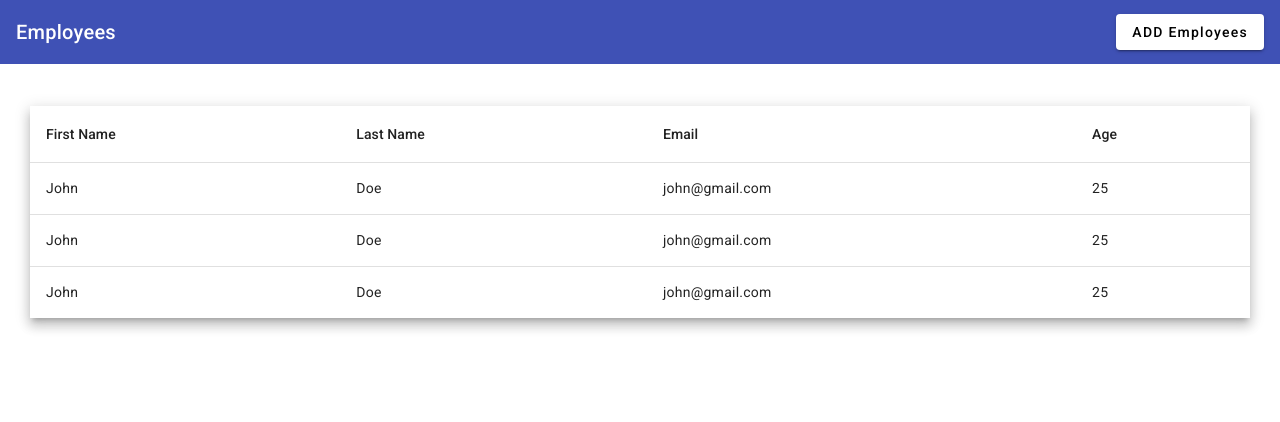
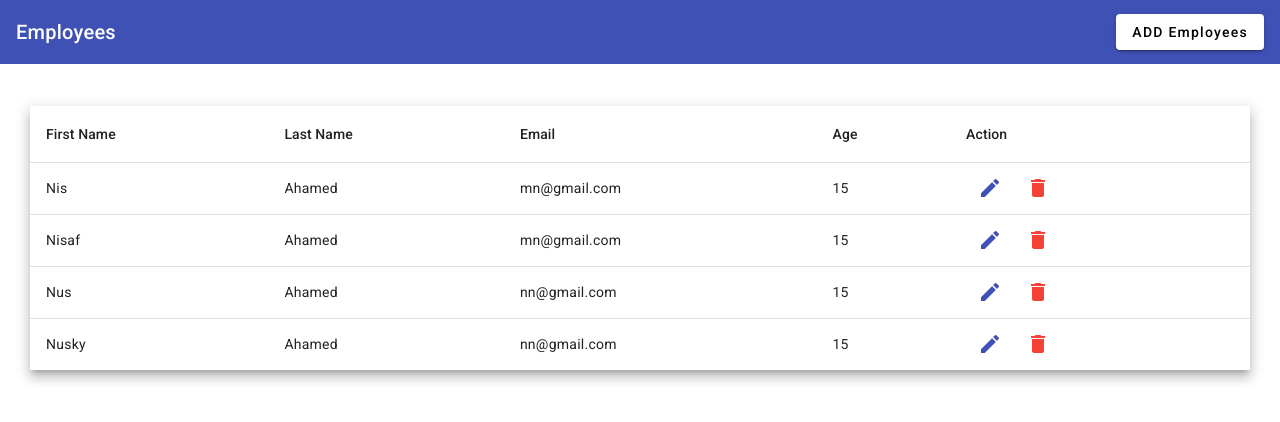
Before and after one commit to nisafaha/CRUDwithAngular, an Angular app in the folder frontend/: page / in a window 1280 px wide. Shown: the top 422 px of the page. Built offline with nearby package versions, Linux system fonts and the light colour scheme; data requests are answered from the project's data file.

Commit message:
completed crud

```diff
--- a/frontend/db.json
+++ b/frontend/db.json
@@ -16,28 +16,34 @@
   "profile": {
     "name": "typicode"
   },
-
   "employees": [
     {
-      "age": 25,
-      "email": "john@gmail.com",
-      "firstName": "John",
-      "lastName": "Doe",
+      "firstName": "Nis",
+      "lastName": "Ahamed",
+      "email": "mn@gmail.com",
+      "age": 15,
       "id": 1
     },
     {
-      "age": 25,
-      "email": "john@gmail.com",
-      "firstName": "John",
-      "lastName": "Doe",
+      "firstName": "Nisaf",
+      "lastName": "Ahamed",
+      "email": "mn@gmail.com",
+      "age": 15,
       "id": 2
     },
     {
-      "age": 25,
-      "email": "john@gmail.com",
-      "firstName": "John",
-      "lastName": "Doe",
+      "firstName": "Nus",
+      "lastName": "Ahamed",
+      "email": "nn@gmail.com",
+      "age": 15,
       "id": 3
+    },
+    {
+      "firstName": "Nusky",
+      "lastName": "Ahamed",
+      "email": "nn@gmail.com",
+      "age": 15,
+      "id": 4
     }
   ]
 }
--- a/frontend/src/app/app.component.html
+++ b/frontend/src/app/app.component.html
@@ -7,6 +7,7 @@
     </button>
   </mat-toolbar>
 </p>
+
 <div class="mytable">
   <table mat-table [dataSource]="dataSource" class="mat-elevation-z8">
 
@@ -43,6 +44,22 @@
       <td mat-cell *matCellDef="let element"> {{element.email}} </td>
     </ng-container>
 
+    <ng-container matColumnDef="action">
+      <th mat-header-cell *matHeaderCellDef> Action </th>
+      <td mat-cell *matCellDef="let row">
+        <button mat-icon-button (click)="openEditDialog(row)">
+          <mat-icon color="primary">
+            edit
+          </mat-icon>
+        </button>
+        <button mat-icon-button (click)="deleteEmployee(row.id)">
+          <mat-icon color="warn">
+            delete
+          </mat-icon>
+        </button>
+      </td>
+    </ng-container>
+
     <tr mat-header-row *matHeaderRowDef="displayedColumns"></tr>
     <tr mat-row *matRowDef="let row; columns: displayedColumns;"></tr>
   </table>
--- a/frontend/src/app/app.component.ts
+++ b/frontend/src/app/app.component.ts
@@ -38,7 +38,7 @@ export class AppComponent{
   title = 'frontend';
 
 
-  displayedColumns: string[] = ['firstName', 'lastName', 'email', 'age'];
+  displayedColumns: string[] = ['firstName', 'lastName', 'email', 'age', 'action'];
   dataSource!: MatTableDataSource<any>;
   // constructor(private _dialog: MatDialog/*, private _empService: EmployeeService*/) {}
   constructor(private _http: HttpClient, private _dialog: MatDialog) {}
@@ -72,4 +72,31 @@ export class AppComponent{
   //     error: console.log,
   //   });
   // }
+
+  deleteEmployee(id: number) {
+    this._http.delete(`http://localhost:3000/employees/${id}`).subscribe({
+      next: (res) => {
+        console.log(res);
+        location.reload();
+      },
+      error: console.log,
+    });
+  }
+
+  // editEmployee(id: number) {
+  //   const dialogRef = this._dialog.open(EmpAddEditComponent, {
+  //     data: { id },
+  //   });
+
+  //   dialogRef.afterClosed().subscribe((result) => {
+  //     console.log(`Dialog result: ${result}`);
+  //     location.reload();
+  //   });
+  // }
+
+  openEditDialog(data: any) {
+    this._dialog.open(EmpAddEditComponent, {
+      data,
+    });
+  }
 }
--- a/frontend/src/app/emp-add-edit/emp-add-edit.component.html
+++ b/frontend/src/app/emp-add-edit/emp-add-edit.component.html
@@ -3,7 +3,7 @@
         <h1><b>Employee Form</b></h1>
     </div>
     <form [formGroup]="empForm" (ngSubmit)="onFormSubmit()">
-        <div mat-dialog-content  >
+        <div mat-dialog-content >
             <div class="col">
                 <mat-form-field appearance="outline">
                     <mat-label>First Name</mat-label>
@@ -26,8 +26,8 @@
             </div>
         </div>
         <div mat-dialog-actions class="btn">
-            <button mat-raised-button>Cancel</button>
-            <button mat-raised-button color="primary" type="submit">Save</button>
+            <button mat-raised-button type="button" (click)="onCancel()">Cancel</button>
+            <button mat-raised-button color="primary" type="submit">{{data ? 'Update': 'Save'}}</button>
         </div>
     </form>
 </div>
--- a/frontend/src/app/emp-add-edit/emp-add-edit.component.ts
+++ b/frontend/src/app/emp-add-edit/emp-add-edit.component.ts
@@ -1,11 +1,14 @@
-import { Component } from '@angular/core';
+import { Component, Inject } from '@angular/core';
 import {MatButtonModule} from '@angular/material/button';
 import {MatFormFieldModule} from '@angular/material/form-field';
 import {MatInputModule} from '@angular/material/input';
 import {FormBuilder, FormGroup} from '@angular/forms';
 import { ReactiveFormsModule } from '@angular/forms';
-import { EmployeeService } from '../services/employee.service';
-import { DialogRef } from '@ngneat/dialog';
+// import { EmployeeService } from '../services/employee.service';
+// import { DialogRef } from '@ngneat/dialog';
+import { HttpClient } from '@angular/common/http';
+import { MAT_DIALOG_DATA } from '@angular/material/dialog';
+import { OnInit } from '@angular/core';
 
 @Component({
   selector: 'app-emp-add-edit',
@@ -13,16 +16,16 @@ import { DialogRef } from '@ngneat/dialog';
   imports: [MatButtonModule,
     MatFormFieldModule,
     MatInputModule,
-    ReactiveFormsModule,
+    ReactiveFormsModule
   ],
   templateUrl: './emp-add-edit.component.html',
   styleUrl: './emp-add-edit.component.css'
 })
-export class EmpAddEditComponent {
+export class EmpAddEditComponent implements OnInit{
 
   empForm : FormGroup;
 
-  constructor(private _fb: FormBuilder/*, private _empService: EmployeeService, private _dialog: DialogRef<EmpAddEditComponent>*/) {
+  constructor(private _fb: FormBuilder, private _http: HttpClient/*, private _empService: EmployeeService, private _dialog: DialogRef<EmpAddEditComponent>*/, @Inject(MAT_DIALOG_DATA) public data: any) {
     this.empForm = this._fb.group({
       firstName: '',
       lastName: '',
@@ -31,19 +34,77 @@ export class EmpAddEditComponent {
     });
   }
 
+  // onFormSubmit() {
+  //   if(this.empForm.valid) {
+  //     console.log(this.empForm.value);
+  //     // this._empService.addEmployee(this.empForm.value).subscribe({
+  //     //   next: (val: any) => {
+  //     //     alert('Employee added successfully');
+  //     //     // this._dialog.close();
+
+  //     //   },
+  //     //   error: (err: any) => {
+  //     //     console.log(err);
+  //     //   }
+  //     // });
+
+  //     this._http.post<any[]>('http://localhost:3000/employees').subscribe(
+  //       next: (val: any) => {
+  //       alert('Employee added successfully');
+  //       // this._dialog.close();
+
+  //       },
+  //       error: (err: any) => {
+  //         console.log(err);
+  //       }
+  //     );
+  //   }
+  // }
+
+  ngOnInit(): void {
+    this.empForm.patchValue(this.data);
+  }
+
   onFormSubmit() {
-    if(this.empForm.valid) {
+    if (this.empForm.valid) {
       console.log(this.empForm.value);
-      // this._empService.addEmployee(this.empForm.value).subscribe({
-      //   next: (val: any) => {
-      //     alert('Employee added successfully');
-      //     this._dialog.close();
-      //   },
-      //   error: (err: any) => {
-      //     console.log(err);
-      //   }
-      // });
+
+      if(this.data) {
+        // Assuming this.empForm.value contains the data you want to send
+        this._http.put(`http://localhost:3000/employees/${this.data.id}`, this.empForm.value).subscribe({
+          next: (val: any) => {
+            // alert('Employee updated successfully');
+            // this._dialog.close();
+            console.log("success!");
+            location.reload();
+          },
+          error: (err: any) => {
+            console.log(err);
+          }
+        });
+
+      } else {
+        // Assuming this.empForm.value contains the data you want to send
+        this._http.post('http://localhost:3000/employees', this.empForm.value).subscribe({
+          next: (val: any) => {
+            // alert('Employee added successfully');
+            // this._dialog.close();
+            console.log("success!");
+            location.reload();
+          },
+          error: (err: any) => {
+            console.log(err);
+          }
+        });
+      }
 
     }
   }
+
+
+  onCancel() {
+    // Reload the current page
+    location.reload();
+  }
+
 }
--- a/frontend/src/app/services/employee.service.ts
+++ b/frontend/src/app/services/employee.service.ts
@@ -16,4 +16,9 @@ export class EmployeeService {
   getEmployee(): Observable<any> {
     return this._http.get('http://localhost:3000/employees');
   }
+
+  deleteEmployee(id: number): Observable<any> {
+    return this._http.delete(`http://localhost:3000/employees/${id}`);
+  }
+
 }
```
